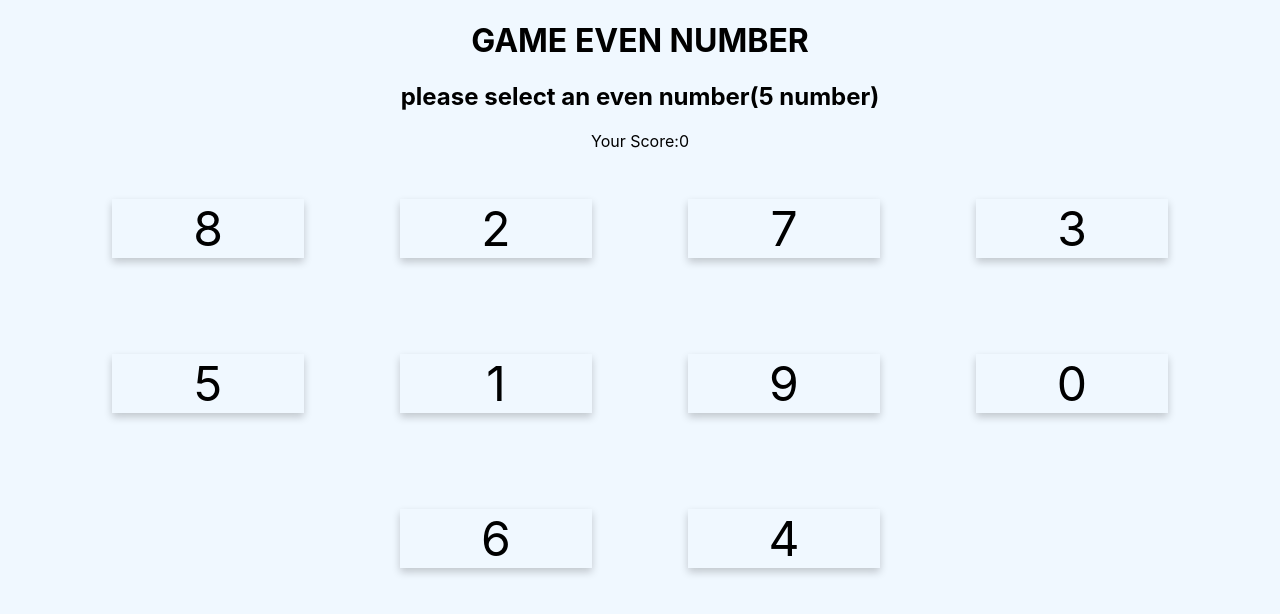
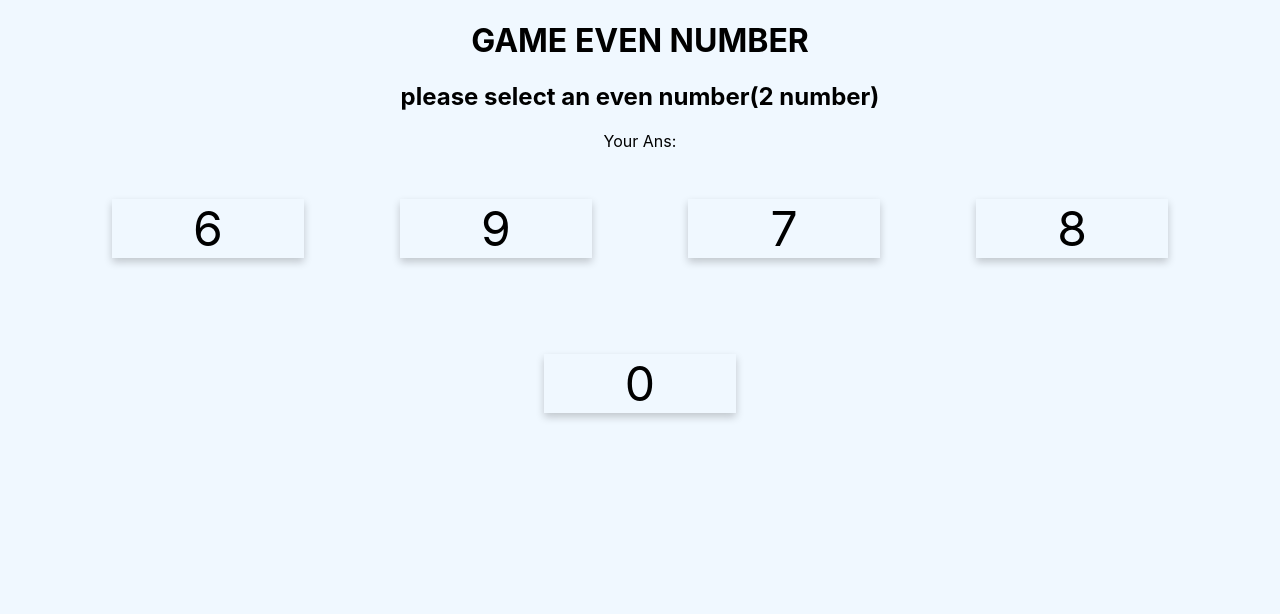
Before and after one commit to 6110110156/3SA03, a React (Create React App) app: page / in a window 1280 px wide. Shown: the top 614 px of the page. Built offline with nearby package versions, Linux system fonts and the light colour scheme.

Commit message:
scoretoans

```diff
--- a/src/App.js
+++ b/src/App.js
@@ -6,10 +6,16 @@ import Wordcard from './WordCard';
 
 
 
-const number ="1234567890"; //เปลี่ยนเป็นตัวเลข
+
 function App() {
-
-
+  var number =""; //สุ่มตัวเลข2ชุด
+  var  ran=Math.floor(Math.random()*2);
+  if(ran==0){
+    number="12345";
+  }
+  else if(ran==1){
+    number="67890";
+  }
 
   return (
     //เพิ่มclassName Appst
@@ -17,7 +23,7 @@ function App() {
     <body>
     <div className='Appst'>
       <h1>GAME EVEN NUMBER</h1>
-      <h2>please select an even number(5 number)</h2>
+      <h2>please select an even number(2 number)</h2>
       <Wordcard value={number}/>
 
     </div>
--- a/src/WordCard.js
+++ b/src/WordCard.js
@@ -10,7 +10,6 @@ const prepareStateFromWord = (given_word) => {
         chars,
         attempt: 1,
         guess: '',
-        score: 0,
         completed: false
     }
 }
@@ -25,13 +24,12 @@ export default function Wordcard(prons){
         let guess = state.guess+c;
         setState({...state,guess})
 
-        //เลือกเฉพาะเลขคู่เท่านั้น 5ตัว
-       if(guess.length == 5){
-            if(guess/2==0){
+        //เลือกเฉพาะเลขคู่เท่านั้น 2ตัว
+       if(guess.length == 2){
+            if(guess%2==0){
                 //แสดงข้อความYou win
                 alert("You Win!!");
-                state.score+=10;
-                setState({...state, guess: '', completed: true,score:state.score});
+                setState({...state, guess: '', completed: true});
             }else{
                 //แสดงข้อความ  You lose
                 alert("You lose!!");
@@ -46,7 +44,7 @@ export default function Wordcard(prons){
     <div>
 
         <div>
-            Your Score:{state.score}
+            Your Ans:{state.guess}
         </div>
        {
           state.chars.map((c,i)=>
```
